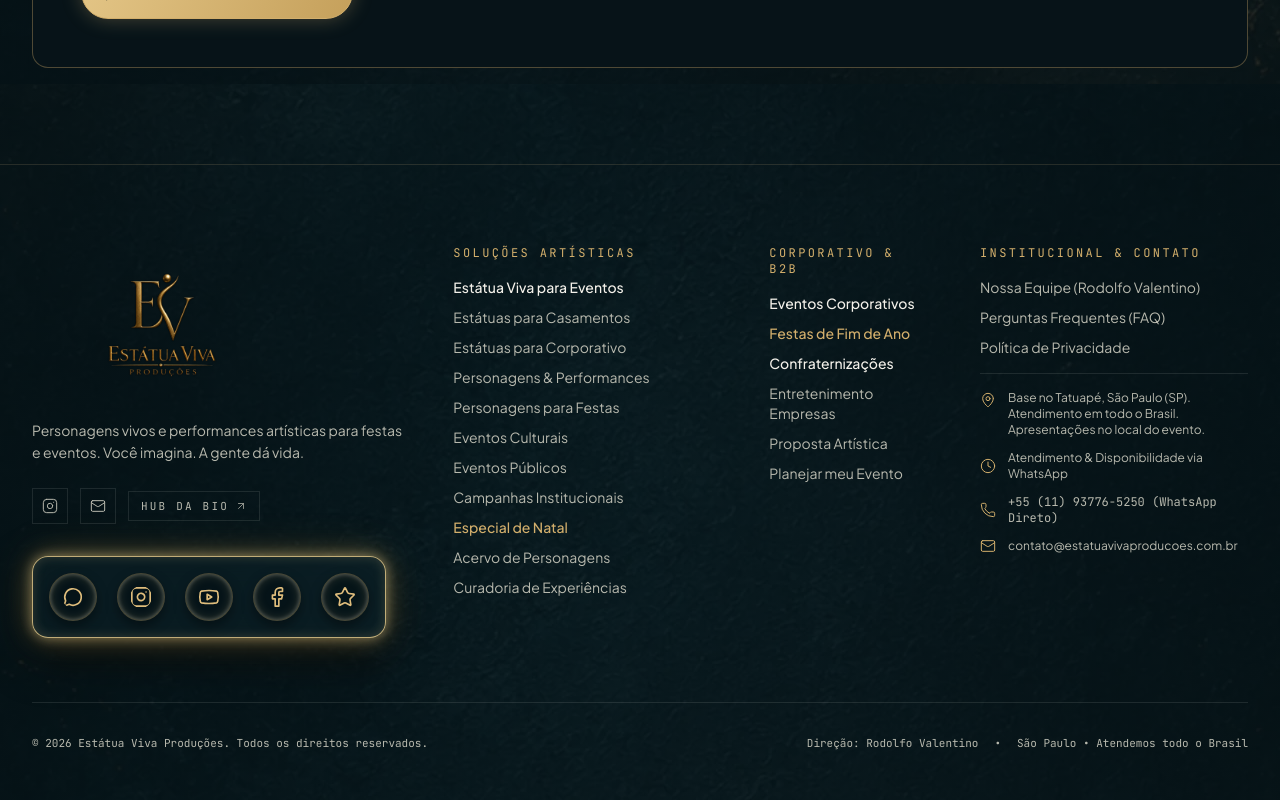
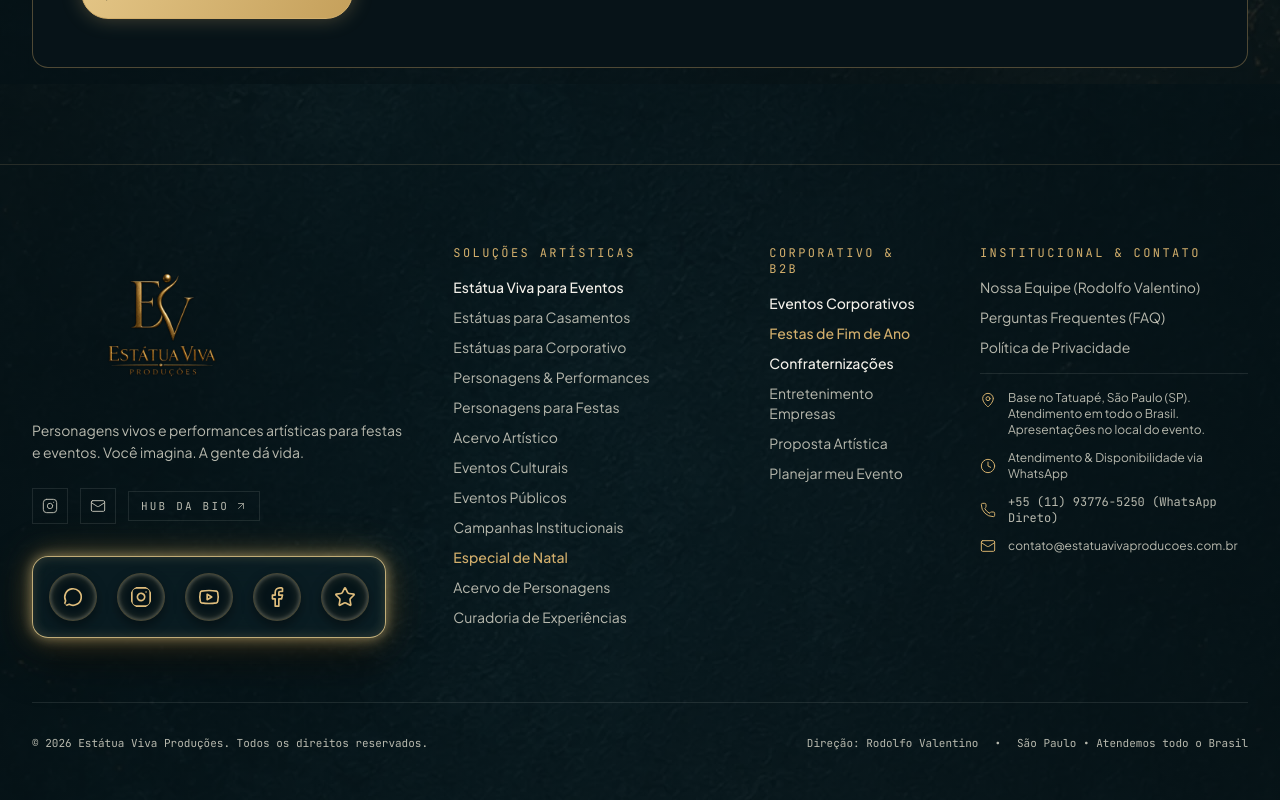
Before and after one commit to mslol21/estatua-viva, a Next.js app: page /acervo-artistico in a window 1280 px wide. Shown: the part 4524-5324 px from the top of the page. Built offline with nearby package versions, Linux system fonts and the light colour scheme; no server answers.

Commit message:
feat: link new photo collection in menus and footer

```diff
--- a/src/components/Footer.tsx
+++ b/src/components/Footer.tsx
@@ -82,6 +82,7 @@ export default function Footer() {
                   Personagens para Festas
                 </Link>
               </li>
+              <li><Link href="/acervo-artistico" className="hover:text-champagne-gold transition-colors">Acervo Artístico</Link></li>
               <li><Link href="/eventos-culturais" className="hover:text-champagne-gold transition-colors">Eventos Culturais</Link></li>
               <li><Link href="/eventos-publicos" className="hover:text-champagne-gold transition-colors">Eventos Públicos</Link></li>
               <li><Link href="/campanhas-institucionais" className="hover:text-champagne-gold transition-colors">Campanhas Institucionais</Link></li>
```
